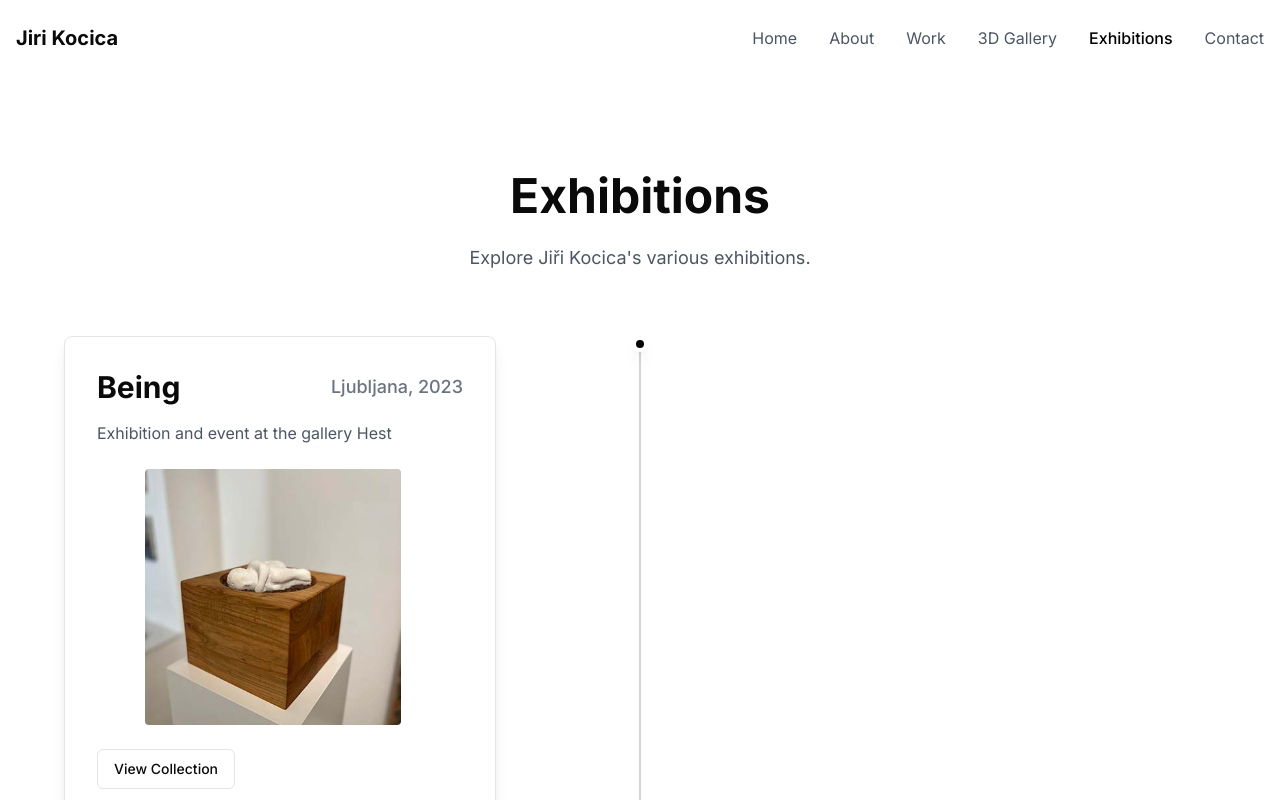
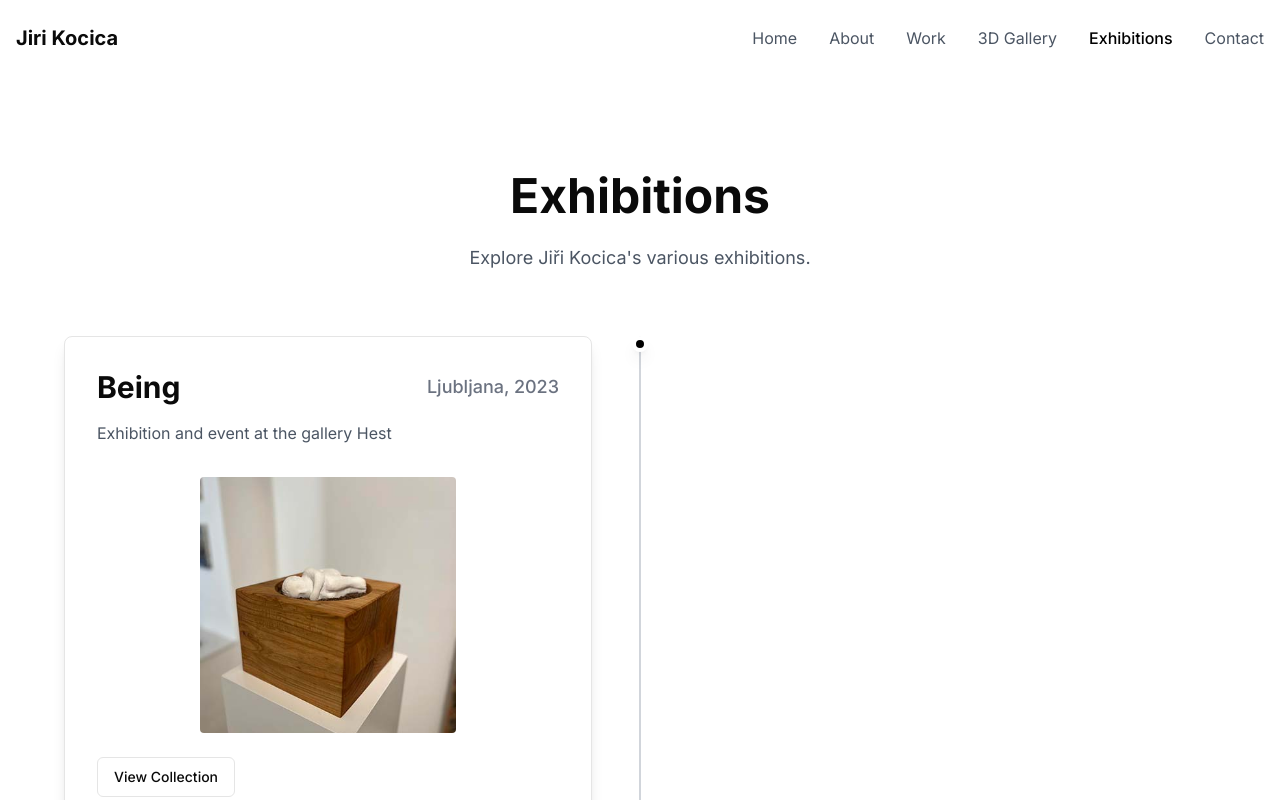
Before and after one commit to sinja33/jiri-kocica, a Next.js app: page /exhibitions in a window 1280 px wide. Shown: the top 800 px of the page. Built offline with nearby package versions, Linux system fonts and the light colour scheme.

Commit message:
Centered images

```diff
--- a/app/exhibitions/page.tsx
+++ b/app/exhibitions/page.tsx
@@ -502,7 +502,11 @@ export default function WorkPage() {
                 {/* Content Container */}
                 <div className={`md:flex md:items-center ${index % 2 === 0 ? 'md:flex-row' : 'md:flex-row-reverse'}`}>
                   {/* Content Card */}
-                  <div className={`w-full md:w-5/12 ${index % 2 === 0 ? 'md:pr-12' : 'md:pl-12'}`}>
+                  <div className={`w-full ${
+                    collection.image
+                      ? `md:w-6/12 ${index % 2 === 0 ? 'md:pr-12' : 'md:pl-12'}`
+                      : 'md:w-10/12'
+                  }`}>
                     <div className="bg-white p-8 rounded-lg shadow-lg border">
                       <div className="flex items-center justify-between mb-4">
                         <h2 className="text-2xl md:text-3xl font-bold">{collection.title}</h2>
@@ -514,8 +518,8 @@ export default function WorkPage() {
                       <p className="text-gray-600 mb-6">{collection.shortDescription}</p>
 
                       {collection.image && (
-                        <div className={`w-full md:w-5/12 mt-8 md:mt-0 ${index % 2 === 0 ? 'md:pl-12' : 'md:pr-12'}`}>
-                          <div className="w-64 h-64 overflow-hidden rounded">
+                        <div className="w-full mt-8">
+                          <div className="w-64 h-64 overflow-hidden rounded mx-auto">
                             <img
                               src={collection.image}
                               alt={`${collection.title} image`}
@@ -523,8 +527,8 @@ export default function WorkPage() {
                             />
                           </div>
                         </div>
+
                       )}
-
                       <Button variant="outline" className="mt-6">
                         View Collection
                       </Button>
```
